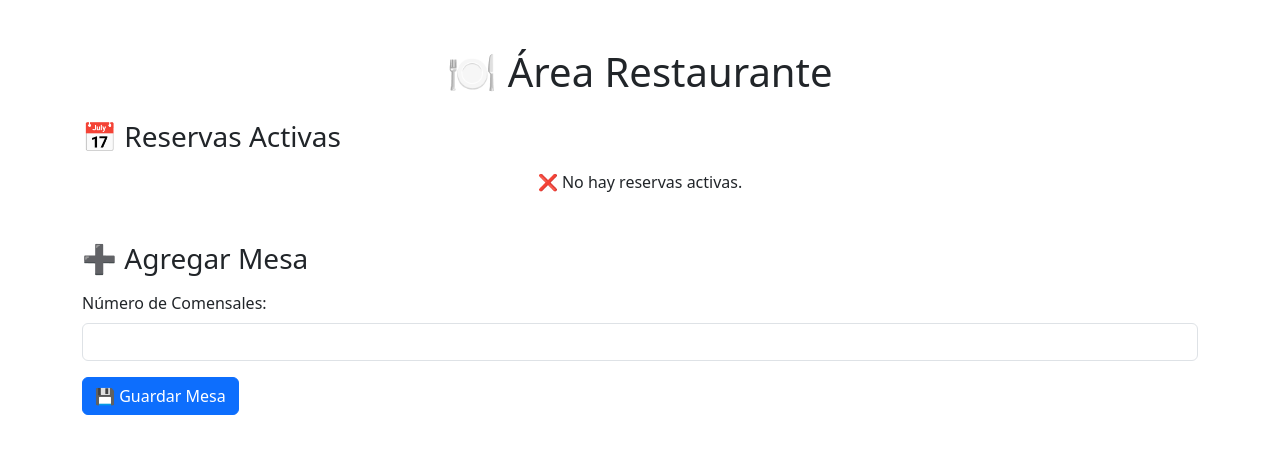
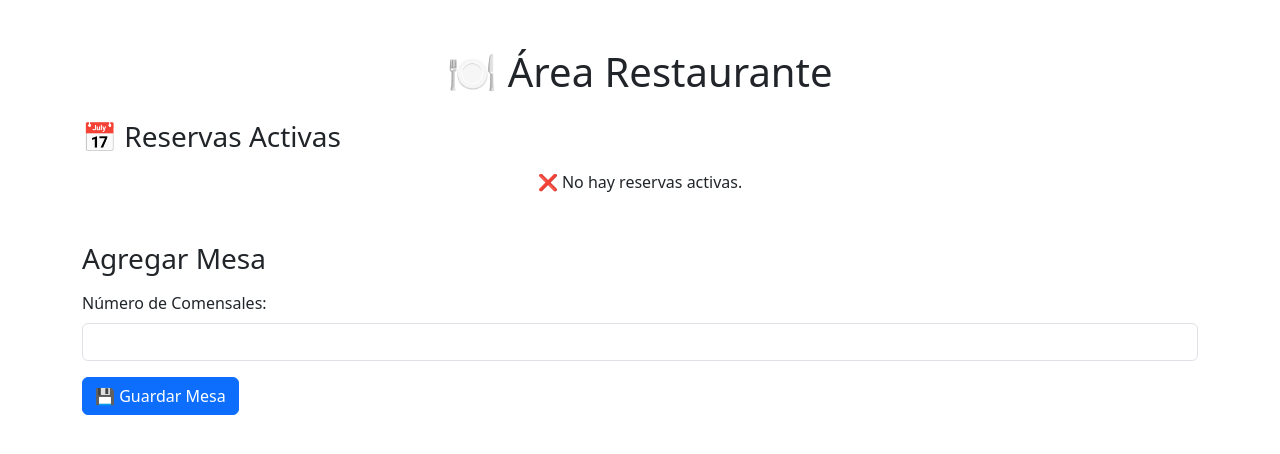
Before and after one commit to nocodecampo/comerycantar, a Flask app: template templates/area-privada/area-restaurante.html in a window 1280 px wide. Shown: the part 56-510 px from the top of the page. Run offline with Flask 3, Linux system fonts and the light colour scheme; the template is opened without the code that fills it, so the values that code supplies are empty.

Commit message:
agregar mesa

```diff
--- a/templates/area-privada/area-restaurante.html
+++ b/templates/area-privada/area-restaurante.html
@@ -86,7 +86,7 @@
       {% endif %}
 
       <!-- ✅ Formulario para Agregar Mesas -->
-      <h3 class="mt-5">➕ Agregar Mesa</h3>
+      <h3 class="mt-5">Agregar Mesa</h3>
       <form action="{{ url_for('agregar_mesa') }}" method="post" class="mt-3">
         <div class="mb-3">
           <label for="capacidad" class="form-label"
```
